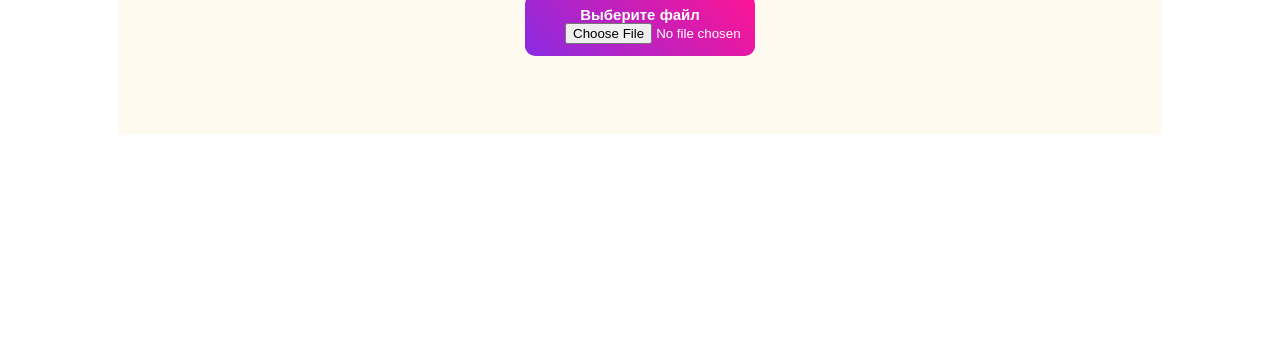
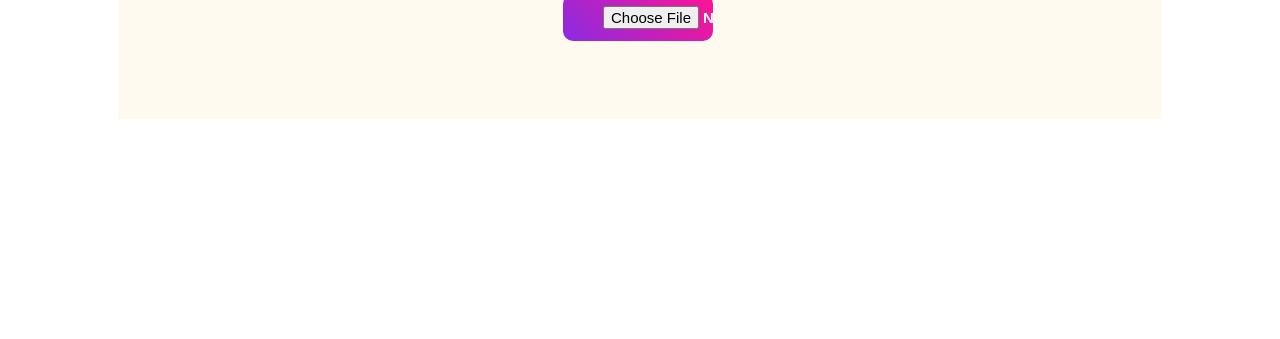
Before and after one commit to PhotoLabBestTeam/heroku, a Python web app: template templates/result.html in a window 1280 px wide. Shown: the part 461-800 px from the top of the page. Run offline with Jinja, Linux system fonts and the light colour scheme; the template is opened without the code that fills it, so the values that code supplies are empty; some libraries are stand-ins or nearby versions.

Commit message:
a to input

```diff
--- a/static/style_old.css
+++ b/static/style_old.css
@@ -21,7 +21,7 @@ div, img {
 
 }
 
-a {
+a, input {
     text-decoration: none;
     font-weight: bold;
     text-align: center;
@@ -127,7 +127,7 @@ nav li {
     vertical-align:top;
 }
 .menu-main li:last-child:after {content: none;}
-.menu-main a {
+.menu-main a, input {
     text-decoration: none;
     font-family: 'Ubuntu Condensed', sans-serif;
     letter-spacing: 2px;
@@ -177,7 +177,7 @@ nav li {
     }
 }*/
 
-.buttom_try_filter a {
+.buttom_try_filter a, input {
     text-decoration: none;
     outline: none;
     position: center;
@@ -201,7 +201,7 @@ nav li {
     background-position: 0 0;
 }
 
-.buttom_choose_file a {
+.buttom_choose_file a, input {
     position: center;
     text-decoration: none;
     outline: none;
--- a/templates/result.html
+++ b/templates/result.html
@@ -52,8 +52,7 @@
 
             <div class="col-1-2">
                 <div class="buttom_choose_file" style="text-align: center;">
-                    <a href="">Выберите файл
-                    <input type='file' onchange="this.form.submit()" name="input_img" value="Выберите файл" /></a>
+                    <input type='file' onchange="this.form.submit()" name="input_img" value="Выберите файл" />
 
                     <!-- Script for FB button -->
                     <div id="fb-root"></div>
```
